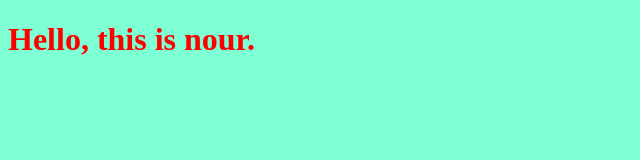
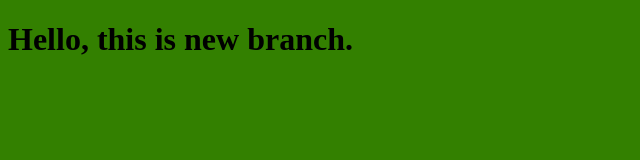
Before and after one commit to NourMohammad-Srouji/myproject, a plain HTML site: page index.html in a window 1280 px wide. Shown: the whole page, without its empty margins (0-640 px from the left). Drawn offline with Linux system fonts and the light colour scheme.

Commit message:
Changing style for the title

```diff
--- a/index.html
+++ b/index.html
@@ -7,7 +7,7 @@
     <link rel="stylesheet" href = "style.css">
 </head>
 <body>
-    <h1>Hello, this is nour.</h1>
+    <h1>Hello, this is new branch.</h1>
   <script src-"app.js"></script>
 </body>
 </html>
--- a/style.css
+++ b/style.css
@@ -1,4 +1,4 @@
 h1{
-    color: red
+    color: black
 }
-body{ background-color: aquamarine;}
+body{ background-color: rgb(51, 128, 0);}
```
